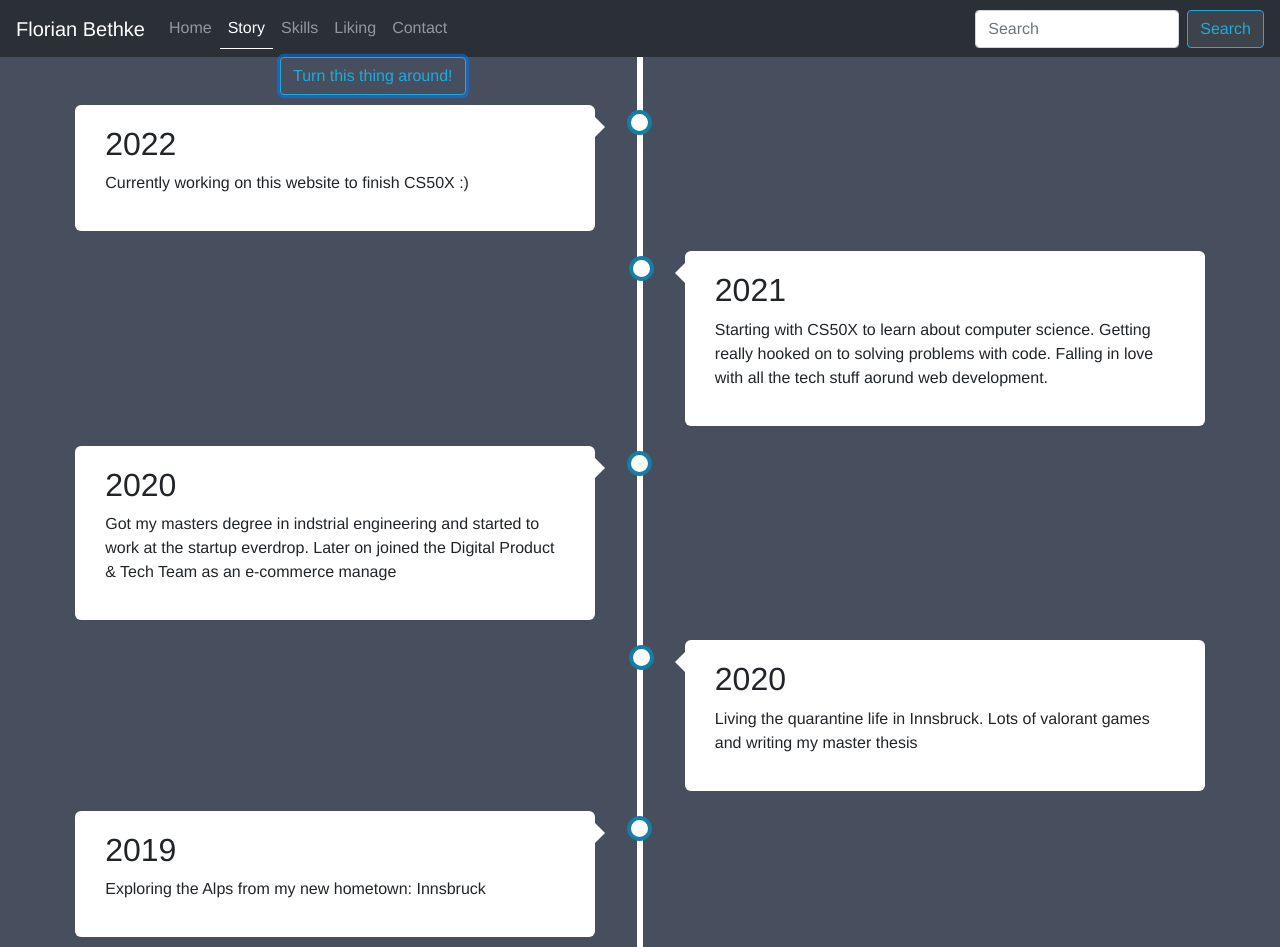
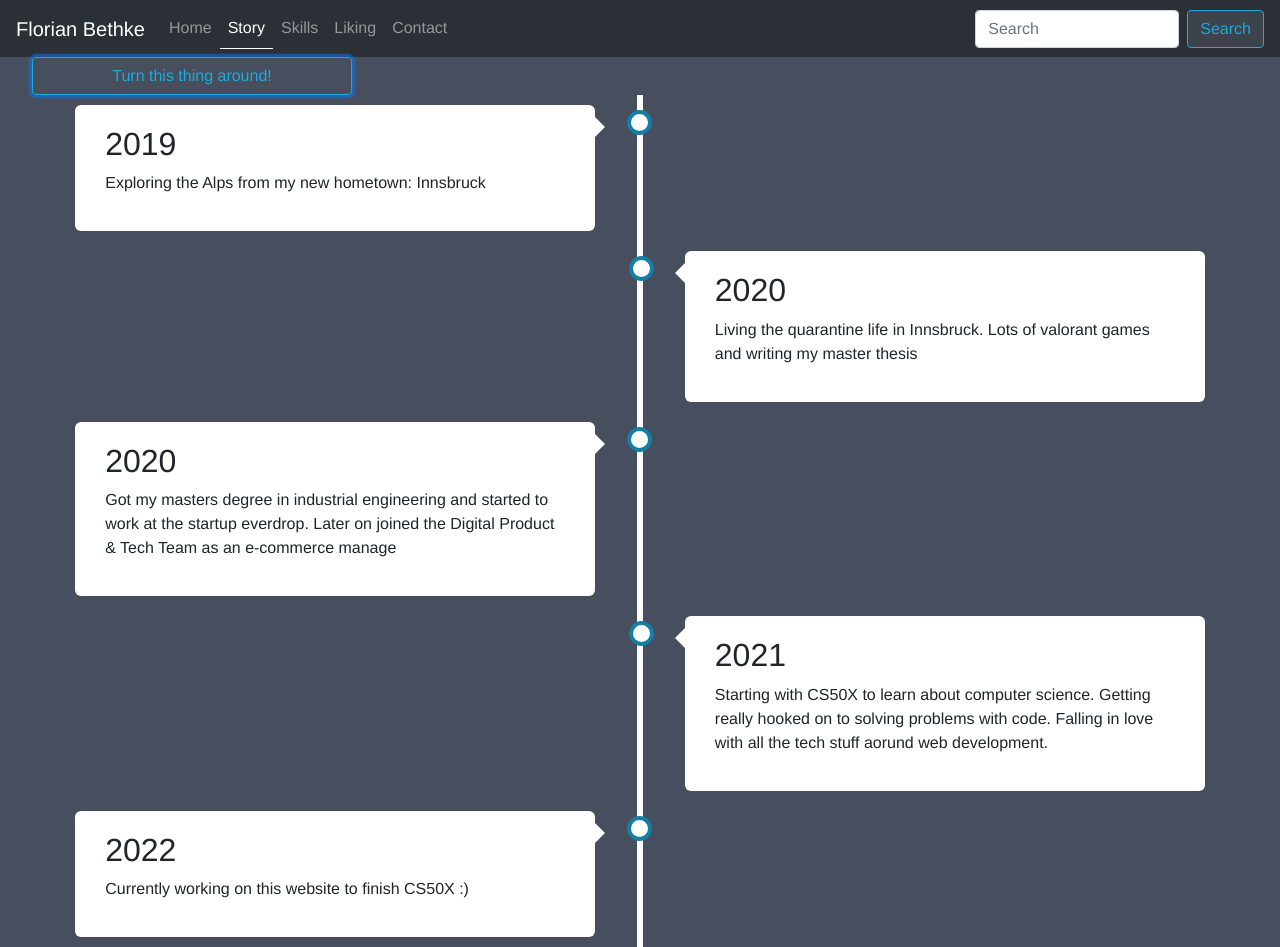
Before and after one commit to fbethke/cs50--pset8-homepage, a plain HTML site: page my_story.html in a window 1280 px wide. Both pictures are taken after a click on the button "Turn this thing around!". Drawn offline with nearby package versions, Linux system fonts and the light colour scheme.

Commit message:
turn_around function added

```diff
--- a/my_javascript.js
+++ b/my_javascript.js
@@ -7,3 +7,16 @@ $(function () {
 $(function () {
   $('[data-toggle="popover"]').popover()
 })
+
+var check = 0;
+
+function turn_around() {
+  if (check == 0){
+    document.getElementsByClassName("timeline")[0].style.flexDirection = "column-reverse";
+    check = 1;
+  }
+  else {
+    document.getElementsByClassName("timeline")[0].style.flexDirection = "column";
+    check = 0;
+  }
+}
--- a/my_story.html
+++ b/my_story.html
@@ -48,8 +48,8 @@
             </div>
         </nav>
     </div>
-    <div class="timeline">
-        <button type="button" class="btn btn-outline-primary" style="position: relative; top: 0%; left: 20%;">Turn this thing around!</button>
+    <button onclick="turn_around()" type="button" class="btn btn-outline-primary" style="position: relative; top: 0%; left: 2.5%; width: 25%">Turn this thing around!</button>
+    <div class="timeline" id="timeline1">
         <div class="container left">
             <div class="content">
                 <h2>2022</h2>
@@ -67,7 +67,7 @@
         <div class="container left">
             <div class="content">
                 <h2>2020</h2>
-                <p>Got my masters degree in indstrial engineering and started
+                <p>Got my masters degree in industrial engineering and started
                 to work at the startup everdrop. Later on joined the Digital Product & Tech Team
                 as an e-commerce manage</p>
             </div>
--- a/timeline_styles.css
+++ b/timeline_styles.css
@@ -17,6 +17,8 @@ body {
   position: relative;
   max-width: 1200px;
   margin: 0 auto;
+  display: flex;
+  flex-direction: column;
 }
 
 /* The actual timeline (the vertical ruler) */
```
